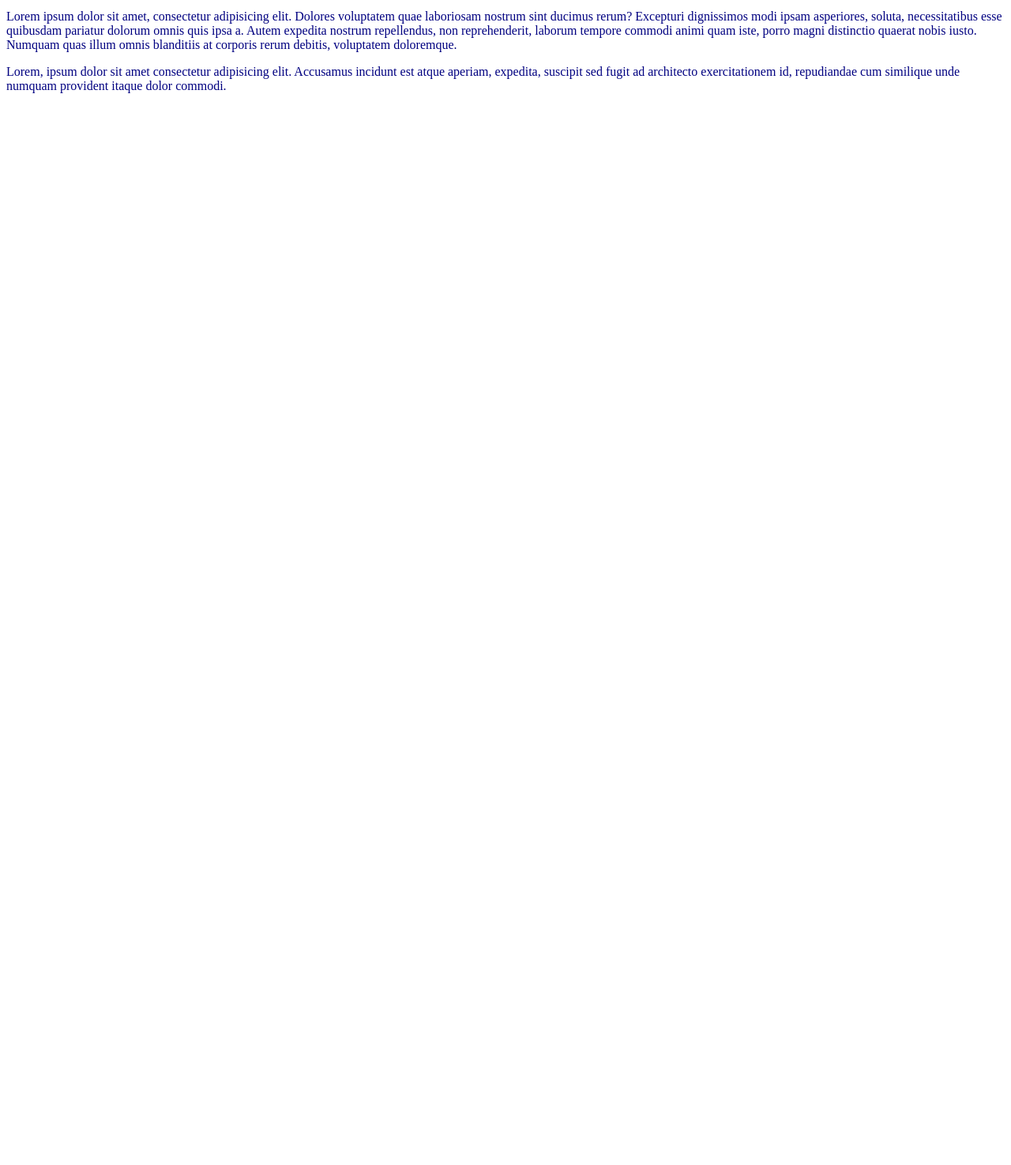
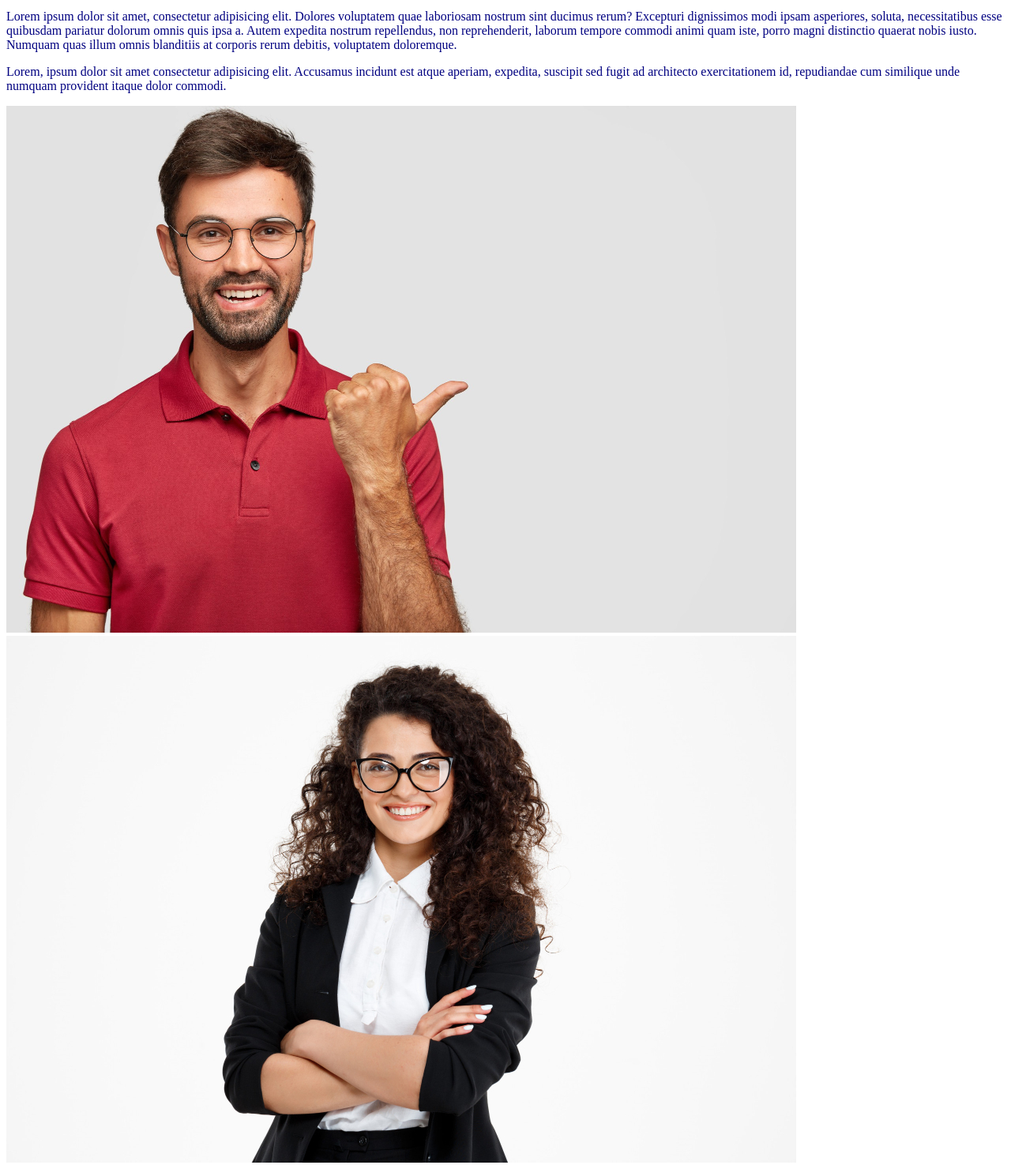
Before and after one commit to joymozumder/my-first-repo, a plain HTML site: page index.html in a window 1280 px wide. Shown: the part 120-1595 px from the top of the page at 79% size. Before the commit the page ends 800 px from the top, so only its background shows below. Drawn offline with Linux system fonts and the light colour scheme.

Commit message:
image added

```diff
--- a/index.html
+++ b/index.html
@@ -12,5 +12,7 @@
     <p>Lorem ipsum dolor, sit amet consectetur adipisicing elit. Quaerat officia aut non adipisci nam similique facere ullam amet quos incidunt deleniti minima eum quo laudantium ipsum reprehenderit illo ad neque asperiores tempora, dignissimos et laboriosam praesentium consectetur? Consectetur hic, facere, magni deserunt obcaecati soluta maiores earum sed architecto possimus tenetur?</p>
     <p>Lorem ipsum dolor sit amet, consectetur adipisicing elit. Dolores voluptatem quae laboriosam nostrum sint ducimus rerum? Excepturi dignissimos modi ipsam asperiores, soluta, necessitatibus esse quibusdam pariatur dolorum omnis quis ipsa a. Autem expedita nostrum repellendus, non reprehenderit, laborum tempore commodi animi quam iste, porro magni distinctio quaerat nobis iusto. Numquam quas illum omnis blanditiis at corporis rerum debitis, voluptatem doloremque.</p>
     <p>Lorem, ipsum dolor sit amet consectetur adipisicing elit. Accusamus incidunt est atque aperiam, expedita, suscipit sed fugit ad architecto exercitationem id, repudiandae cum similique unde numquam provident itaque dolor commodi.</p>
+    <img src="cheerful-bearded-caucasian-male-with-gentle-smile-dressed-casual-outfit-shows-you-direction-nice-place-indicates-with-thumb-aside(1).jpg" alt="">
+    <img src="cheerful-curly-business-girl-wearing-glasses.jpg" alt="">
 </body>
 </html>
```
Also changed, not shown: cheerful-bearded-caucasian-male-with-gentle-smile-dressed-casual-outfit-shows-you-direction-nice-place-indicates-with-thumb-aside(1).jpg (added), cheerful-curly-business-girl-wearing-glasses.jpg (added).
